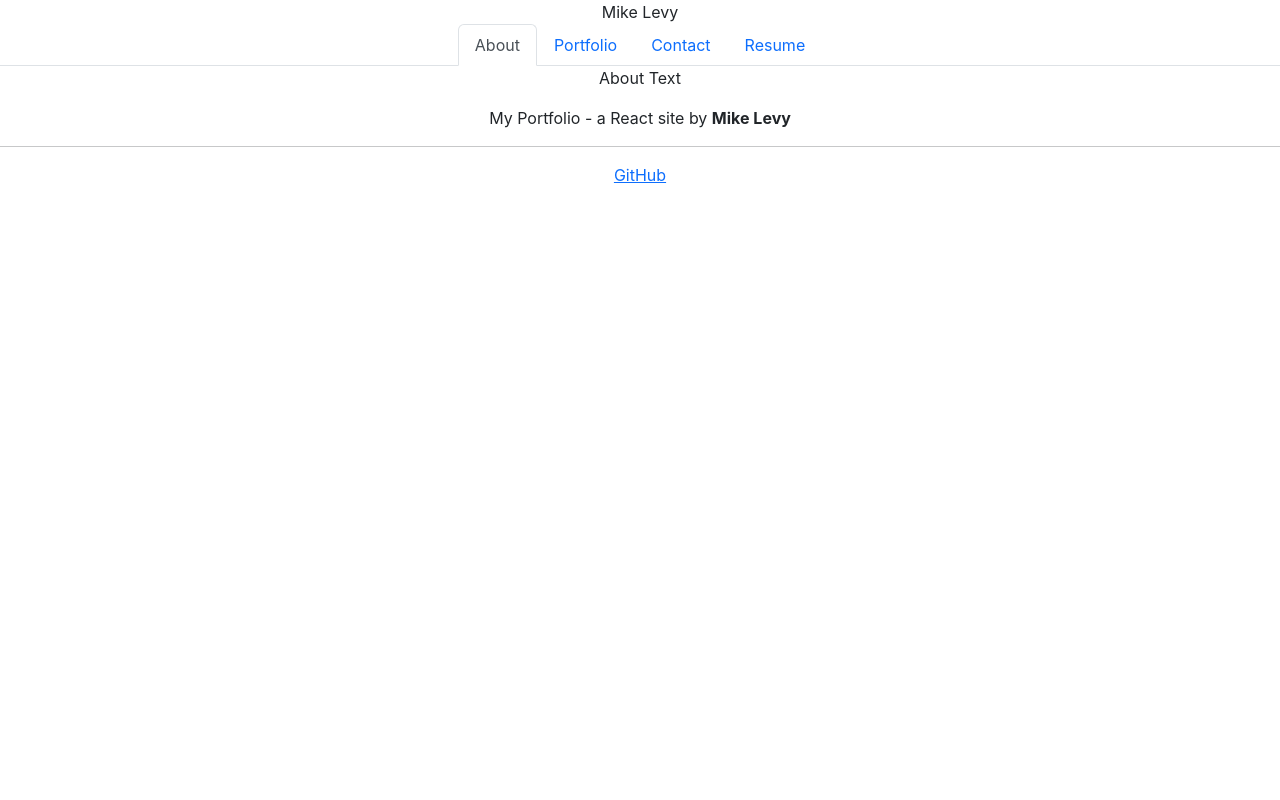
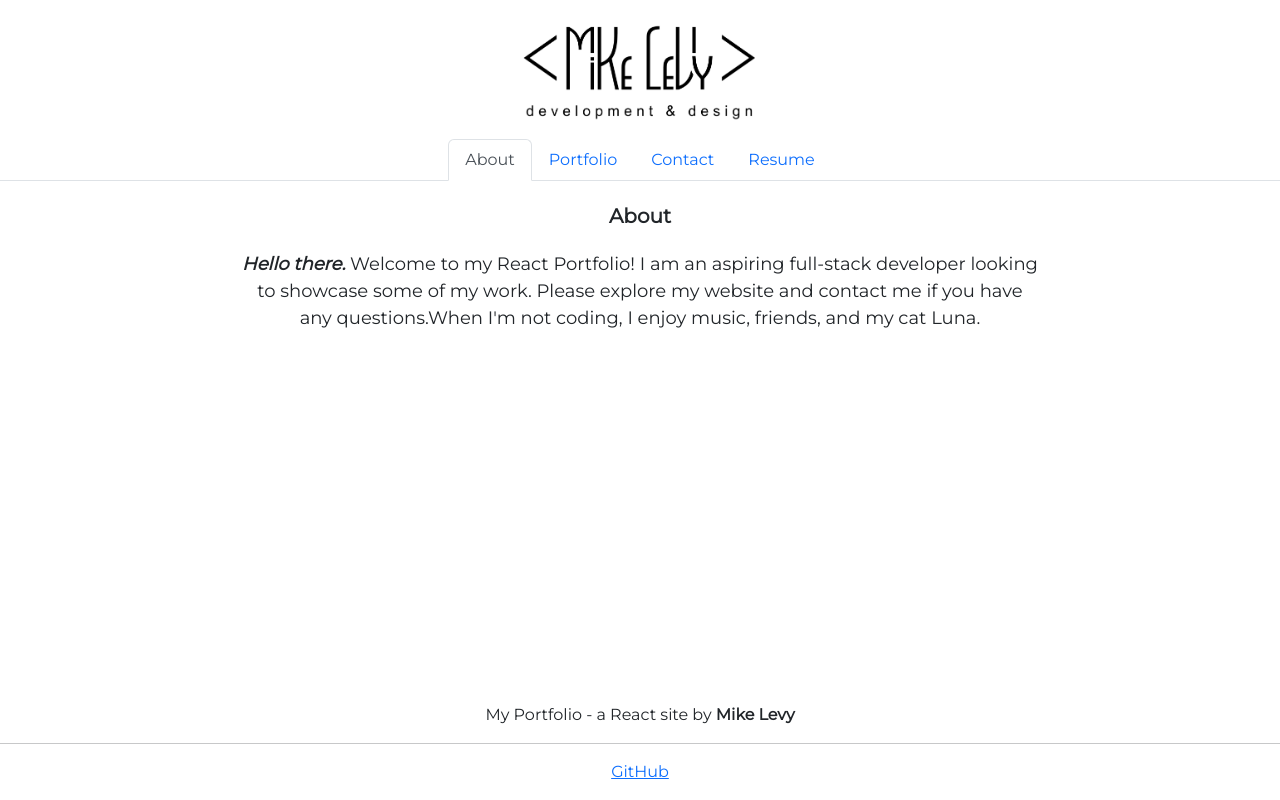
Before and after one commit to rva-mike/react--portfolio, a React (Create React App) app: page / in a window 1280 px wide. Built offline with nearby package versions, Linux system fonts and the light colour scheme.

Commit message:
css changes

```diff
--- a/public/index.html
+++ b/public/index.html
@@ -24,6 +24,9 @@
     -->
   <link href="https://cdn.jsdelivr.net/npm/bootstrap@5.2.2/dist/css/bootstrap.min.css" rel="stylesheet"
     integrity="sha384-Zenh87qX5JnK2Jl0vWa8Ck2rdkQ2Bzep5IDxbcnCeuOxjzrPF/et3URy9Bv1WTRi" crossorigin="anonymous">
+  <link rel="preconnect" href="https://fonts.googleapis.com">
+  <link rel="preconnect" href="https://fonts.gstatic.com" crossorigin>
+  <link href="https://fonts.googleapis.com/css2?family=Montserrat&display=swap" rel="stylesheet">
   <title>Mike Levy</title>
 </head>
 
--- a/src/components/About/index.js
+++ b/src/components/About/index.js
@@ -3,7 +3,8 @@ import React from 'react'
 export default function About() {
     return (
         <div>
-            <p className='text-center'>About Text</p>
+            <p className='text-center about-title'>About</p>
+            <p className=' about'><strong><em>Hello there.</em></strong> Welcome to my React Portfolio! I am an aspiring full-stack developer looking to showcase some of my work. Please explore my website and contact me if you have any questions.When I'm not coding, I enjoy music, friends, and my cat Luna.</p>
         </div>
     )
 }
--- a/src/components/Footer/index.js
+++ b/src/components/Footer/index.js
@@ -3,7 +3,7 @@ import React from 'react'
 export default function Footer() {
     return (
         <footer>
-            <div className="text-center">
+            <div className="text-center footer">
                 <p>
                     My Portfolio - a React site by <strong>Mike Levy</strong>
                     <hr />
--- a/src/components/Nav/index.js
+++ b/src/components/Nav/index.js
@@ -1,11 +1,14 @@
 
 import React from "react";
+import Logo from "../../assets/ML.jpg"
+
 
 export default function Navigation(props) {
   const tabs = ["About", "Portfolio", "Contact", "Resume"];
   return (
     <>
-    <header className="text-center">Mike Levy</header>
+    <img className="logo text-center" src={Logo} alt="Mike Levy Logo"></img>
+    {/* <header className="text-center">Mike Levy</header> */}
     <div className="">
       <ul className="nav nav-tabs justify-content-center">
         {tabs.map((tab) => (
--- a/src/components/Proj/index.js
+++ b/src/components/Proj/index.js
@@ -3,7 +3,7 @@ import React from 'react'
 export default function Project(props) {
     return (
         <div>
-            <div className="d-flex flex-row">
+            <div className="proj-cards">
                 {props.projects.map((project) => (
                     <div class="card" key={project.id}>
                         <img src={process.env.PUBLIC_URL + project.image} class="card-img-top" alt="..." />
--- a/src/index.css
+++ b/src/index.css
@@ -1,13 +1,63 @@
 body {
   margin: 0;
-  font-family: -apple-system, BlinkMacSystemFont, 'Segoe UI', 'Roboto', 'Oxygen',
+  /* font-family: -apple-system, BlinkMacSystemFont, 'Segoe UI', 'Roboto', 'Oxygen',
     'Ubuntu', 'Cantarell', 'Fira Sans', 'Droid Sans', 'Helvetica Neue',
-    sans-serif;
+    sans-serif; */
+  font-family: 'Montserrat', sans-serif;
   -webkit-font-smoothing: antialiased;
   -moz-osx-font-smoothing: grayscale;
+
 }
 
-code {
+/* code {
   font-family: source-code-pro, Menlo, Monaco, Consolas, 'Courier New',
     monospace;
+} */
+
+header {
+  margin: 15px 0px;
+  font-size: 30px;
+  font-weight: 600;
 }
+
+.about-title {
+  margin: 20px;
+  font-size: 20px;
+  font-weight: 600;
+}
+
+.about {
+  /* margin: 15px 10%; */
+  font-size: 18px;
+  max-width: 800px;
+  text-align: center;
+  margin: 0 auto;
+
+}
+
+.logo {
+  width: 250px;
+  display: block;
+  margin-left: auto;
+  margin-right: auto;
+  margin-top: 13px;
+  margin-bottom: 13px;
+}
+
+.footer {
+  position: absolute;
+  bottom: 0;
+  width: 100%;
+}
+
+.proj-cards{
+  display: flex;
+  justify-content: space-evenly;
+  flex-wrap: wrap;
+  /* margin-bottom: 15px; */
+}
+
+.card {
+  width: 275px;
+  /* margin: 0px 10px; */
+}
```
Also changed, not shown: src/assets/ML.jpg (added), src/assets/ML2.jpg (added).
